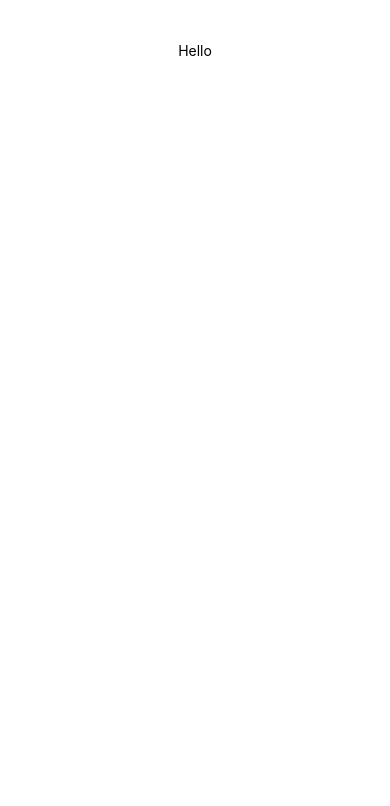
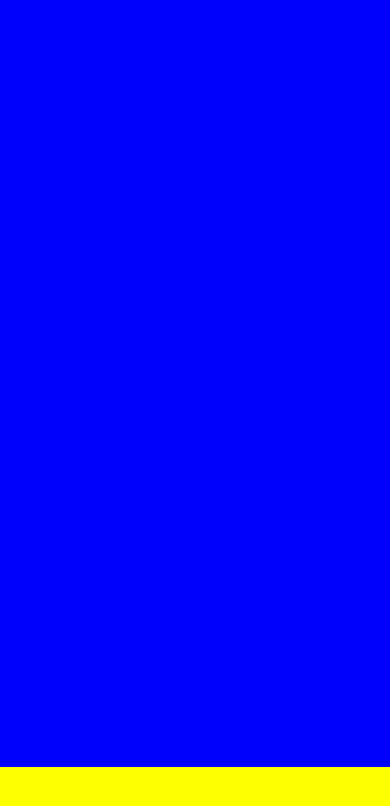
Before and after one commit to gujral1997/appClass, a React Native app: screen / in a window 390 px wide. Shown: the top 806 px of the page. Built offline with nearby package versions, Linux system fonts and the light colour scheme.

Commit message:
taught view(basic styling)

```diff
--- a/App.js
+++ b/App.js
@@ -1,11 +1,14 @@
 import React from 'react'
-import { View, Text } from 'react-native'
+import { View, Text, Dimensions } from 'react-native'
+
+const { width, height } = Dimensions.get('window')
 
 export default class App extends React.Component {
   render() {
     return (
-      <View style={{alignItems: 'center', justifyContent: 'center', height: 100}}>
-        <Text>Hello</Text>
+      <View style={{alignItems: 'center', justifyContent: 'center', height: height, backgroundColor: 'red'}}>
+        <View style={{backgroundColor: 'blue',alignItems: 'center', justifyContent: 'center',flex: 1, width:width}}/>
+        <View style={{backgroundColor: 'yellow',flex: 0.1, width:width}}/>
       </View>
     )
   }
```
